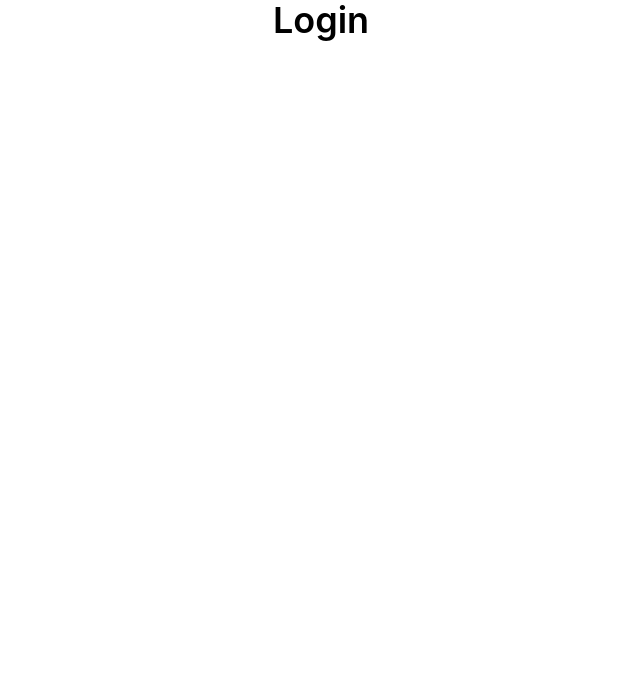
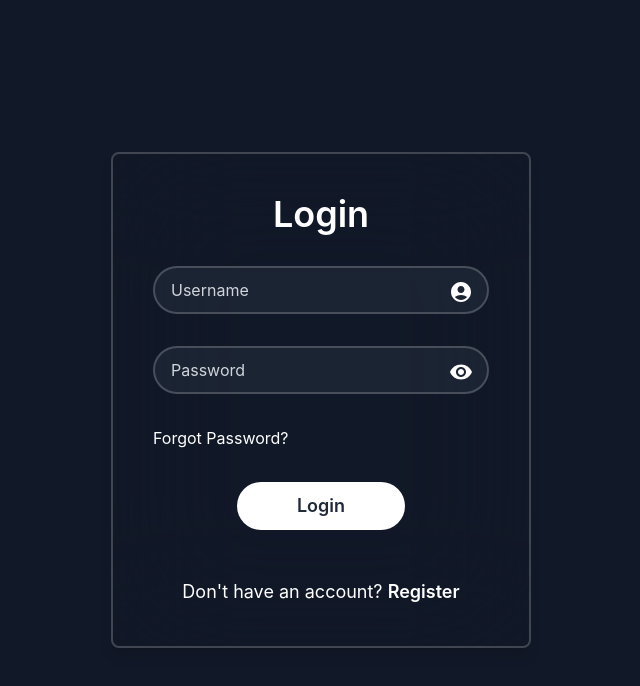
Before and after one commit to Vijay-948/DeFi_frontend_ui, a React (Create React App) app: page / in a window 1280 px wide. Shown: the top 686 px of the page, without its empty margins (319-959 px from the left). Built offline with nearby package versions, Linux system fonts and the light colour scheme.

Commit message:
added-icon-for-showPassword-visibility

```diff
--- a/src/Authentication/login.tsx
+++ b/src/Authentication/login.tsx
@@ -1,10 +1,13 @@
-import { Password } from "@mui/icons-material";
-import { Form, Formik } from "formik";
+import { Link} from "@mui/icons-material";
+import { ErrorMessage, Field, Form, Formik } from "formik";
 import { useState } from "react";
 import * as Yup from "yup";
+import AccountCircleIcon from "@mui/icons-material/AccountCircle";
+import { Visibility, VisibilityOff } from "@mui/icons-material";
 
 const LoginPage = () => {
   const [loader, setLoader] = useState(false);
+  const [showPassword, setShowPassword] = useState(false);
 
   const initialValues = {
     email: "",
@@ -15,14 +18,18 @@ const LoginPage = () => {
     email: Yup.string()
       .email("Invalid email format")
       .required("Email is required"),
-    password: Yup.string().required("password is required"),
+    password: Yup.string().required("Password is required"),
   });
+
+  const passwordVisibility = () => {
+    setShowPassword(!showPassword);
+  }
 
   const handleSubmit = () => {};
 
   return (
-    <div>
-      <div>
+    <div className="relative flex justify-center items-center min-h-screen overflow-hidden bg-gray-900">
+      <div className="relative w-[420px] bg-opacity-75 border-2 border-white border-opacity-20 backdrop-blur-3xl shadow-lg text-white rounded-lg p-10 z-10">
         <Formik
           initialValues={initialValues}
           validationSchema={validationSchema}
@@ -30,7 +37,67 @@ const LoginPage = () => {
         >
           {() => (
             <Form>
-              <h1 className="text-4xl text-center font-semibold">Login</h1>
+              <h1 className="text-4xl text-center font-semibold mb-8">Login</h1>
+              <div className="relative w-full h-12 mb-8">
+                <Field
+                  type="email"
+                  name="email"
+                  placeholder="Username"
+                  className="w-full h-full bg-gray-800 bg-opacity-75 border-2 border-white border-opacity-20 rounded-full pl-4 pr-10 text-white placeholder-gray-300"
+                />
+                <AccountCircleIcon className="absolute right-4 top-3.5" />
+                <ErrorMessage
+                  name="email"
+                  component="span"
+                  className="text-red-400 text-bold mt-2"
+                />
+              </div>
+              <div className="relative w-full h-12 mb-8">
+                <Field
+                  type={showPassword ? "text" : "password"}
+                  name="password"
+                  placeholder="Password"
+                  className="w-full h-full bg-gray-800 bg-opacity-75 border-2 border-white border-opacity-20 rounded-full pl-4 pr-10 text-white placeholder-gray-300"
+                />
+                {showPassword ? (
+                  <VisibilityOff
+                    className="absolute right-4 top-3.5 cursor-pointer"
+                    onClick={passwordVisibility}
+                  />
+                ) : (
+                    <Visibility
+                      className="absolute right-4 top-3.5 cursor-pointer"
+                      onClick={passwordVisibility}
+                    />
+                )}
+                <ErrorMessage
+                  name="password"
+                  component="span"
+                  className="text-red-400 text-bold mt-2"
+                />
+              </div>
+              <div className="flex justify-between text-bold mb-8 text-gray-900">
+                <button  className="text-white no-underline">
+                  Forgot Password?
+                </button>
+              </div>
+              <button
+                type="submit"
+                className="w-1/2 h-12 bg-white text-gray-800 rounded-full mx-auto block text-lg font-semibold hover:bg-blue-900 hover:text-white"
+              >
+                Login
+              </button>
+              <div className="text-center mt-12 text-lg">
+                <p>
+                  Don't have an account?{" "}
+                  <a
+                    href="/signup"
+                    className="text-white font-semibold no-underline hover:text-red-600"
+                  >
+                    Register
+                  </a>
+                </p>
+              </div>
             </Form>
           )}
         </Formik>
--- a/src/Authentication/signUp-page.tsx
+++ b/src/Authentication/signUp-page.tsx
@@ -5,9 +5,11 @@ import { useState } from "react";
 import AccountCircleIcon from "@mui/icons-material/AccountCircle";
 import { Link } from "react-router-dom";
 import { RotatingLines } from "react-loader-spinner";
+import { Visibility, VisibilityOff } from "@mui/icons-material";
 
 const Register = () => {
   const [loading, setLoading] = useState(false);
+  const [showPassword, setShowPassword] = useState(false);
   // const navigate = useNavigate();
 
   const initialvalues = {
@@ -27,6 +29,10 @@ const Register = () => {
       .min(8, "Password must be at least 8 characters long")
       .required("Password is required"),
   });
+
+  const passwordVisibility = () => {
+    setShowPassword(!showPassword);
+  }
 
   const handleSubmit = () => {};
 
@@ -83,11 +89,22 @@ const Register = () => {
               </div>
               <div className="relative w-full h-12 mb-8">
                 <Field
-                  name="password"
+                  name={showPassword ? "text" : "password"}
                   type="password"
                   placeholder="Password"
                   className="w-full h-full bg-gray-800 bg-opacity-75 border-2 border-white border-opacity-20 rounded-full pl-4 pr-10 text-white placeholder-gray-300"
                 />
+                {showPassword ? (
+                  <VisibilityOff
+                    className="absolute right-4 top-3.5 cursor-pointer"
+                    onClick={passwordVisibility}
+                  />
+                ) : (
+                    <Visibility
+                      className="absolute right-4 top-3.5 cursor-pointer"
+                      onClick={passwordVisibility}
+                    />
+                )}
                 <ErrorMessage
                   name="password"
                   component="span"
```
